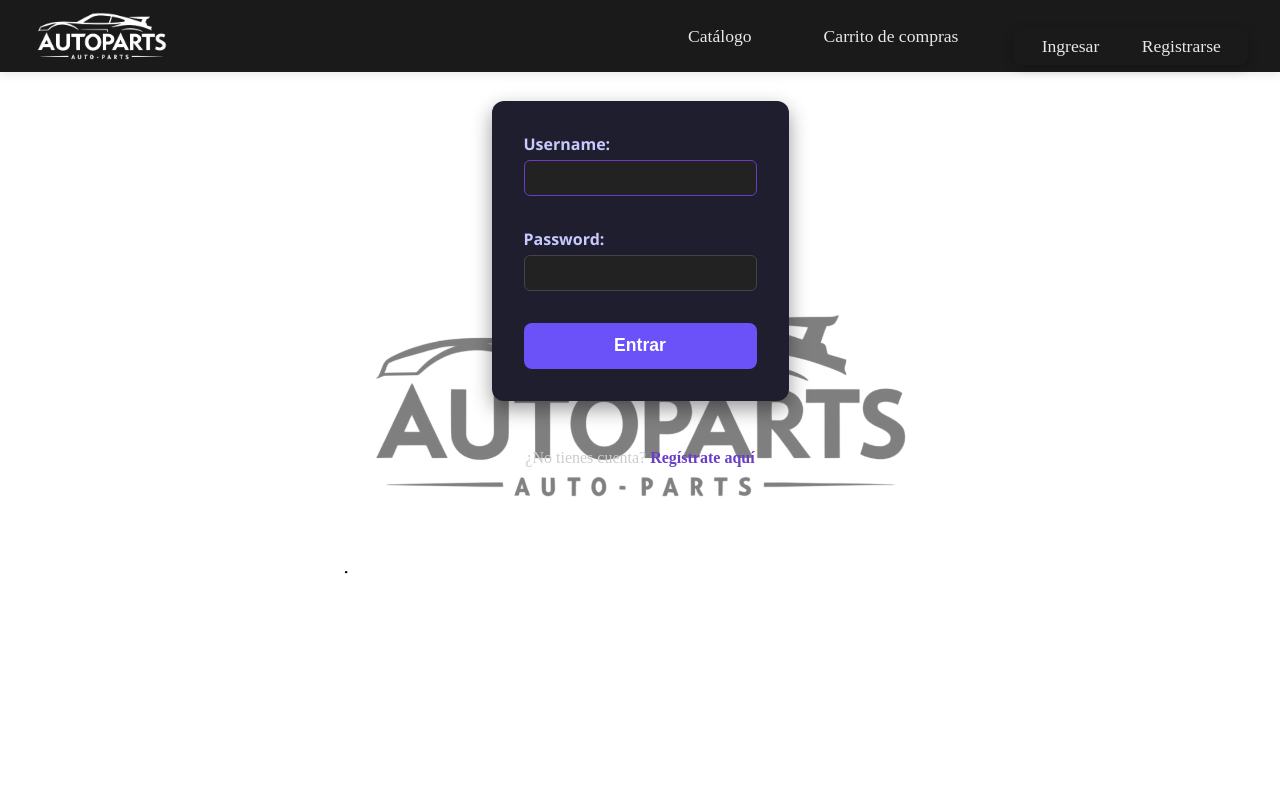
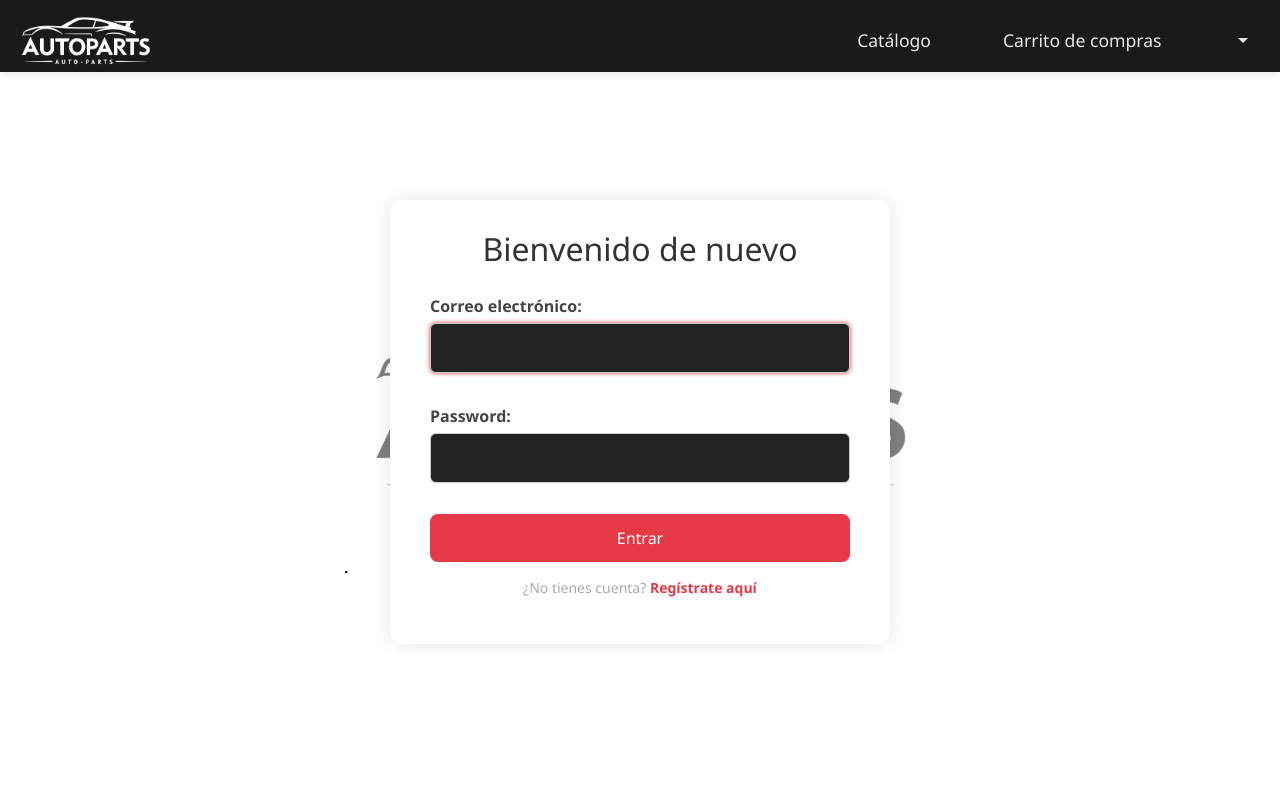
Before and after one commit to oozcode/Autoparts, a Django app: page /login/ in a window 1280 px wide. Run offline with Django 5.2, Linux system fonts and the light colour scheme.

Commit message:
Formulario de registro y login

```diff
--- a/Autopart/forms.py
+++ b/Autopart/forms.py
@@ -2,13 +2,74 @@
 from django.contrib.auth.forms import UserCreationForm
 from django.contrib.auth.models import User
 from .models import PerfilUsuario
+from django.contrib.auth.forms import AuthenticationForm
+from django.contrib.auth import get_user_model
 
 class RegistroForm(UserCreationForm):
-    first_name = forms.CharField(max_length=30, label="Nombre")
-    last_name = forms.CharField(max_length=30, label="Apellido")
-    email = forms.EmailField(max_length=254, label="Correo electrónico")
-    telefono = forms.CharField(max_length=15, label="Teléfono", required=False)
+    first_name = forms.CharField(
+        max_length=30,
+        label="Nombre",
+        widget=forms.TextInput(attrs={'class': 'form-input'})
+    )
+    last_name = forms.CharField(
+        max_length=30,
+        label="Apellido",
+        widget=forms.TextInput(attrs={'class': 'form-input'})
+    )
+    email = forms.EmailField(
+        max_length=254,
+        label="Correo electrónico",
+        widget=forms.EmailInput(attrs={'class': 'form-input'})
+    )
+    telefono = forms.CharField(
+        max_length=15,
+        label="Teléfono",
+        required=False,
+        widget=forms.TextInput(attrs={'class': 'form-input'})
+    )
 
     class Meta:
         model = User
-        fields = ('username', 'first_name', 'last_name', 'email', 'telefono', 'password1', 'password2')
+        fields = ('first_name', 'last_name', 'email', 'telefono', 'password1', 'password2')
+
+    def __init__(self, *args, **kwargs):
+        super().__init__(*args, **kwargs)
+        self.fields['password1'].widget.attrs.update({'class': 'form-input', 'placeholder': ''})
+        self.fields['password2'].widget.attrs.update({'class': 'form-input', 'placeholder': ''})
+        self.fields['password1'].label = 'Contraseña'
+        self.fields['password2'].label = 'Confirmar contraseña'
+        self.fields['password1'].help_text = ''
+        self.fields['password2'].help_text = ''
+
+    def save(self, commit=True):
+        user = super().save(commit=False)
+        email = self.cleaned_data['email']
+        user.email = email
+        user.username = email  # ← Esto genera el username automáticamente con el correo 💡
+        if commit:
+            user.save()
+        return user
+
+User = get_user_model()
+
+class EmailAuthenticationForm(AuthenticationForm):
+    username = forms.EmailField(
+        label="Correo electrónico",
+        widget=forms.EmailInput(attrs={'autofocus': True, 'class': 'form-input'}),
+    )
+
+    def confirm_login_allowed(self, user):
+        super().confirm_login_allowed(user)
+
+    def clean(self):
+        email = self.cleaned_data.get('username')
+        password = self.cleaned_data.get('password')
+        if email and password:
+            try:
+                user = User.objects.get(email=email)
+                if not user.check_password(password):
+                    raise forms.ValidationError("Contraseña incorrecta.")
+                self.user_cache = user
+            except User.DoesNotExist:
+                raise forms.ValidationError("Este correo no está registrado.")
+        return self.cleaned_data
--- a/Autopart/static/autopart/css/componentes/formulario.css
+++ b/Autopart/static/autopart/css/componentes/formulario.css
@@ -10,164 +10,97 @@
     border: 1px solid #ccc;
     border-radius: 4px;
 }
-.form-login {
-    max-width: 350px;
-    margin: 1.5rem auto;
-    padding: 2rem;
-    background-color: #1a1a1a; /* Fondo oscuro */
-    border-radius: 10px;
-    box-shadow: 0 4px 10px rgba(0,0,0,0.5);
-    color: #eee;
-    font-family: 'Segoe UI', Tahoma, Geneva, Verdana, sans-serif;
+/* formulario.css */
+
+body {
+  background-color: #111;
+  font-family: 'Segoe UI', sans-serif;
+  color: #fff;
+  margin: 0;
+  padding: 0;
 }
 
-.form-login p {
-    margin-bottom: 1rem;
+.login-box {
+  max-width: 400px;
+  margin: 60px auto;
+  padding: 30px;
+  background-color: #1c1c1c;
+  border-radius: 12px;
+  box-shadow: 0 0 25px rgba(255, 0, 0, 0.1);
+}
+
+.login-box h2 {
+  text-align: center;
+  color: #e63946;
+  margin-bottom: 25px;
 }
 
 .form-login label {
   display: block;
-    margin-bottom: 0.4rem;
-    font-weight: 600;
+  margin-bottom: 8px;
+  color: #ccc;
+  font-weight: bold;
 }
 
-.form-login input[type="text"],
-.form-login input[type="password"],
-.form-login input[type="email"] {
+.form-login input {
   width: 100%;
-    padding: 0.5rem 0.75rem;
-    margin-bottom: 1rem;
+  padding: 10px;
+  margin-bottom: 20px;
   border: 1px solid #444;
-    border-radius: 6px;
+  border-radius: 8px;
   background-color: #222;
-    color: #eee;
-    font-size: 1rem;
-    transition: border-color 0.3s ease;
+  color: #fff;
+  font-size: 16px;
 }
 
-.form-login input[type="text"]:focus,
-.form-login input[type="password"]:focus,
-.form-login input[type="email"]:focus {
-    border-color: #6a3dc7; /* Un morado bonito */
+.form-login input:focus {
   outline: none;
+  border-color: #e63946;
+  box-shadow: 0 0 5px #e63946;
 }
 
 .btn-submit {
+  background-color: #e63946;
+  color: white;
+  padding: 12px;
   width: 100%;
-    padding: 0.7rem;
-    background: #6a3dc7; /* Morado vibrante */
   border: none;
-    border-radius: 6px;
-    color: white;
-    font-weight: 700;
-    font-size: 1.1rem;
+  border-radius: 8px;
+  font-size: 16px;
   cursor: pointer;
-    transition: background-color 0.3s ease;
+  transition: background-color 0.3s;
 }
 
 .btn-submit:hover {
-    background-color: #552a9e;
+  background-color: #a41e2d;
 }
 
 .register-link {
   text-align: center;
-    margin-top: 1rem;
-    color: #ccc;
+  margin-top: 15px;
+  font-size: 14px;
+  color: #aaa;
 }
 
 .register-link a {
-    color: #6a3dc7;
-    font-weight: 600;
+  color: #e63946;
   text-decoration: none;
-    transition: color 0.3s ease;
+  font-weight: bold;
 }
 
 .register-link a:hover {
-    color: #9145e4;
   text-decoration: underline;
 }
 
-.form-login {
-    max-width: 400px;
-    margin: 2rem auto;
-    padding: 2rem;
-    background-color: #1e1e2f; /* tono oscuro a juego */
+.form-container {
+    max-width: 500px;
+    width: 100%;
+    margin: 40px auto;
+    padding: 30px 40px;
+    background-color: #ffffff;
     border-radius: 12px;
-    box-shadow: 0 8px 20px rgba(0, 0, 0, 0.4);
-    color: #eee;
-    font-family: 'Segoe UI', Tahoma, Geneva, Verdana, sans-serif;
-}
+    box-shadow: 0 0 20px rgba(0, 0, 0, 0.1);
 
-.form-login h2 {
-    text-align: center;
-    margin-bottom: 1.5rem;
-    color: #a17de1; /* morado lindo */
-}
-
-.form-login label {
-    display: block;
-    margin-bottom: 0.3rem;
-    font-weight: 600;
-    color: #c9c9ff;
-}
-
-.form-login input {
-    width: 100%;
-    padding: 0.6rem 0.8rem;
-    margin-bottom: 1.3rem;
-    border-radius: 8px;
-    border: 1px solid #444466;
-    background-color: #2a2a44;
-    color: #eee;
-    font-size: 1rem;
-    transition: border-color 0.3s ease;
-}
-
-.form-login input:focus {
-    border-color: #a17de1;
-    outline: none;
-}
-
-.btn-submit {
-    width: 100%;
-    padding: 0.8rem;
-    background-color: #6a52f8;
-    border: none;
-    border-radius: 8px;
-    color: #fff;
-    font-size: 1.1rem;
-    font-weight: 700;
-    cursor: pointer;
-    transition: background-color 0.3s ease;
-}
-
-.btn-submit:hover {
-    background-color: #815bff;
-}
-
-.form-text {
-    text-align: center;
-    margin-top: 1rem;
-    color: #bbbbee;
-    font-size: 0.9rem;
-}
-
-.form-text a {
-    color: #a17de1;
-    text-decoration: none;
-}
-
-.form-text a:hover {
-    text-decoration: underline;
-}
-.form-container {
-    max-width: 450px;
-    margin: 50px auto;
-    padding: 30px;
-    background-color: #fff;
-    border-radius: 15px;
-    box-shadow: 0 8px 25px rgba(0, 0, 0, 0.1);
-    font-family: 'Segoe UI', sans-serif;
   }
 
   .form-container h2 {
@@ -195,3 +128,19 @@
     border-radius: 8px;
     font-size: 16px;
   }
+.form-container input[type="text"],
+.form-container input[type="email"],
+.form-container input[type="password"] {
+    width: 100%;
+    padding: 12px;
+    margin-bottom: 15px;
+    border: 1px solid #ccc;
+    border-radius: 6px;
+    font-size: 16px;
+}
+.page-center {
+    display: flex;
+    justify-content: center;
+    align-items: center;
+    min-height: calc(100vh - 100px); /* altura disponible menos el navbar */
+}
--- a/Autopart/static/autopart/css/componentes/nav.css
+++ b/Autopart/static/autopart/css/componentes/nav.css
@@ -69,5 +69,5 @@
 
 .dropdown-item:hover {
     background-color: #dc3545 !important;
-    color: white !important;
+    color: rgb(0, 0, 0) !important;
 }
--- a/Autopart/static/autopart/css/componentes/popup.css
+++ b/Autopart/static/autopart/css/componentes/popup.css
@@ -26,3 +26,24 @@
     margin: 10px 0;
     text-align: center;
 }
+
+.notificaciones {
+  margin: 10px auto;
+  width: 90%;
+  max-width: 600px;
+}
+.mensaje {
+  padding: 12px;
+  border-radius: 8px;
+  margin-bottom: 10px;
+  font-weight: bold;
+  text-align: center;
+}
+.mensaje.success {
+  background-color: #d4edda;
+  color: #155724;
+}
+.mensaje.error {
+  background-color: #f8d7da;
+  color: #721c24;
+}
--- a/Autopart/templates/autopart/base/header.html
+++ b/Autopart/templates/autopart/base/header.html
@@ -8,11 +8,25 @@
     <link rel="stylesheet" href="{% static 'autopart/css/estilos.css' %}">
     <link rel="stylesheet" href="{% static 'autopart/css/componentes/formulario.css' %}">
     <link rel="stylesheet" href="{% static 'autopart/css/componentes/hero.css' %}">
+<link href="https://cdn.jsdelivr.net/npm/bootstrap@4.6.0/dist/css/bootstrap.min.css" rel="stylesheet" crossorigin="anonymous">
 
 
 
 </head>
 <body>
+    {% if messages %}
+        <div class="container mt-3">
+            {% for message in messages %}
+            <div class="alert alert-{{ message.tags }} alert-dismissible fade show" role="alert">
+                {{ message }}
+                <button type="button" class="close" data-dismiss="alert" aria-label="Close">
+                <span aria-hidden="true">&times;</span>
+                </button>
+            </div>
+            {% endfor %}
+        </div>
+    {% endif %}
+
     <nav class="navbar">
         <a href="{% url 'index' %}" class="navbar-brand">
             <img src="{% static 'autopart/img/Icono.png' %}" alt="AutoParts Logo" class="logo">
@@ -26,8 +40,11 @@
                         <i class="fas fa-user-circle fa-2x"></i>
                     </a>
                     <div class="dropdown-menu dropdown-menu-right" aria-labelledby="userDropdown">
-                            <a class="dropdown-item" href="">Perfil</a>
-                            <a class="dropdown-item" href="">Cerrar Sesión</a>
+                        <a class="dropdown-item" href="#">Perfil</a>
+                        <a class="dropdown-item" href="#" onclick="event.preventDefault(); document.getElementById('logout-form').submit();">Cerrar Sesión</a>
+                        <form id="logout-form" action="{% url 'logout' %}" method="post" style="display: none;">
+                            {% csrf_token %}
+                        </form>
                     </div>
                 </li>
             {% else %}
@@ -48,5 +65,14 @@
     {% block content %}
     <!-- contenido -->
     {% endblock %}
+<script src="https://code.jquery.com/jquery-3.5.1.slim.min.js" crossorigin="anonymous"></script>
+<script src="https://cdn.jsdelivr.net/npm/bootstrap@4.6.0/dist/js/bootstrap.bundle.min.js" crossorigin="anonymous"></script>
+<script>
+  setTimeout(function() {
+    $(".alert").alert('close');
+  }, 4000); // 4 segundos
+</script>
 </body>
+
+
 </html>
--- a/Autopart/templates/registration/login.html
+++ b/Autopart/templates/registration/login.html
@@ -1,12 +1,19 @@
 {% extends 'autopart/base/header.html' %}
+{% load static %}
+
 {% block title %}Iniciar Sesión - AutoParts{% endblock %}
-{% load static %}
+
 {% block content %}
-    <h2>Iniciar sesión</h2>
+<link rel="stylesheet" href="{% static 'autopart/css/Componentes/formulario.css' %}">
+<div class="page-center">
+    <div class="form-container login-box">
+        <h2>Bienvenido de nuevo</h2>
         <form method="POST" class="form-login">
             {% csrf_token %}
             {{ form.as_p }}
             <button type="submit" class="btn-submit">Entrar</button>
         </form>
         <p class="register-link">¿No tienes cuenta? <a href="{% url 'registro' %}">Regístrate aquí</a></p>
+    </div>
+<div>
 {% endblock %}
--- a/Autopart/urls.py
+++ b/Autopart/urls.py
@@ -10,7 +10,7 @@
     path('carrito/', views.carrito, name='carrito'),
     path('login/', views.login_view, name='login'),
     path('registro/', views.registro, name='registro'),
-    path('logout/', auth_views.LogoutView.as_view(next_page='login'), name='logout'),
+    path('logout/', auth_views.LogoutView.as_view(next_page='index'), name='logout'),
     path('pago/', views.pago, name='pago'),
     path('frenos/', views.frenos, name='frenos'),
     path('electrico/', views.electrico, name='electrico'),
--- a/Autopart/views.py
+++ b/Autopart/views.py
@@ -9,7 +9,8 @@
 #from transbank.webpay.webpay_plus.transaction import Transaction,WebpayOptions
 #from transbank.common.integration_type import IntegrationType
 from django.urls import reverse
-from .forms import RegistroForm
+from .forms import RegistroForm, EmailAuthenticationForm
+from django.contrib import messages
 
 # Vista para la página de inicio
 def index(request):
@@ -31,13 +32,13 @@
 # Vista para la página de inicio de sesión
 def login_view(request):
     if request.method == 'POST':
-        form = AuthenticationForm(request, data=request.POST)
+        form = EmailAuthenticationForm(request, data=request.POST)
         if form.is_valid():
             user = form.get_user()
             login(request, user)
             return redirect('index')
     else:
-        form = AuthenticationForm()
+        form = EmailAuthenticationForm()
     return render(request, 'registration/login.html', {'form': form})
 
 # Vista para la página de registro
@@ -53,7 +54,10 @@
                 perfil.save()
 
             login(request, user)
+            messages.success(request, '¡Registro exitoso! Bienvenido a Autoparts 🥳🚗')
             return redirect('index')
+        else:
+            messages.error(request, 'Hubo un error en el formulario. Por favor, revisa los campos 😥')
     else:
         form = RegistroForm()
 
@@ -61,6 +65,7 @@
 
 def exit(request):
     logout(request)
+    messages.success(request, 'Sesión cerrada correctamente')
     return redirect('index')
 
 # Vista para la página de pago
```
Also changed, not shown: Autopart/templates/registration/registro.html (+20 -8 lines), db.sqlite3, 1 other file. Lines whose indentation alone changed are shown as unchanged.
